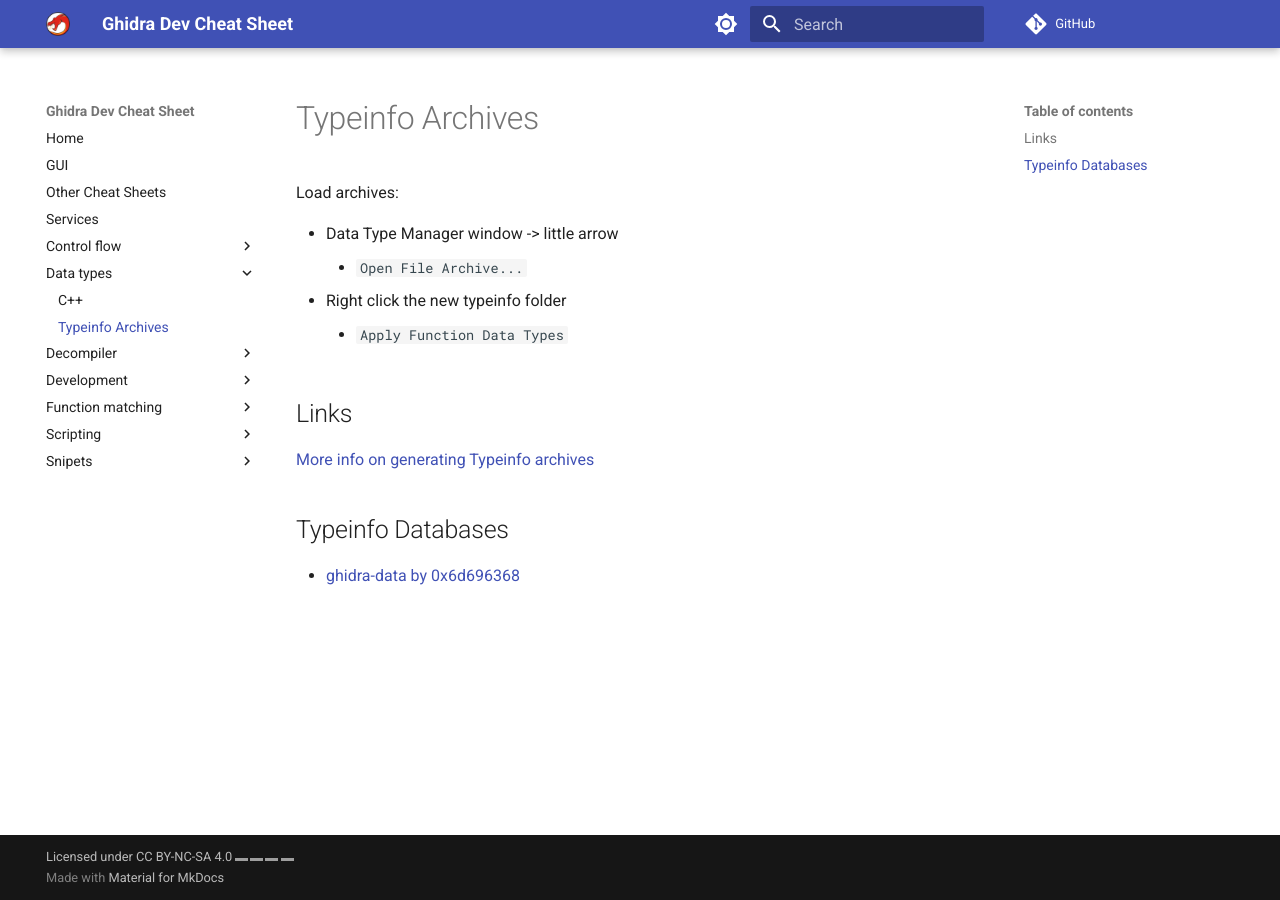
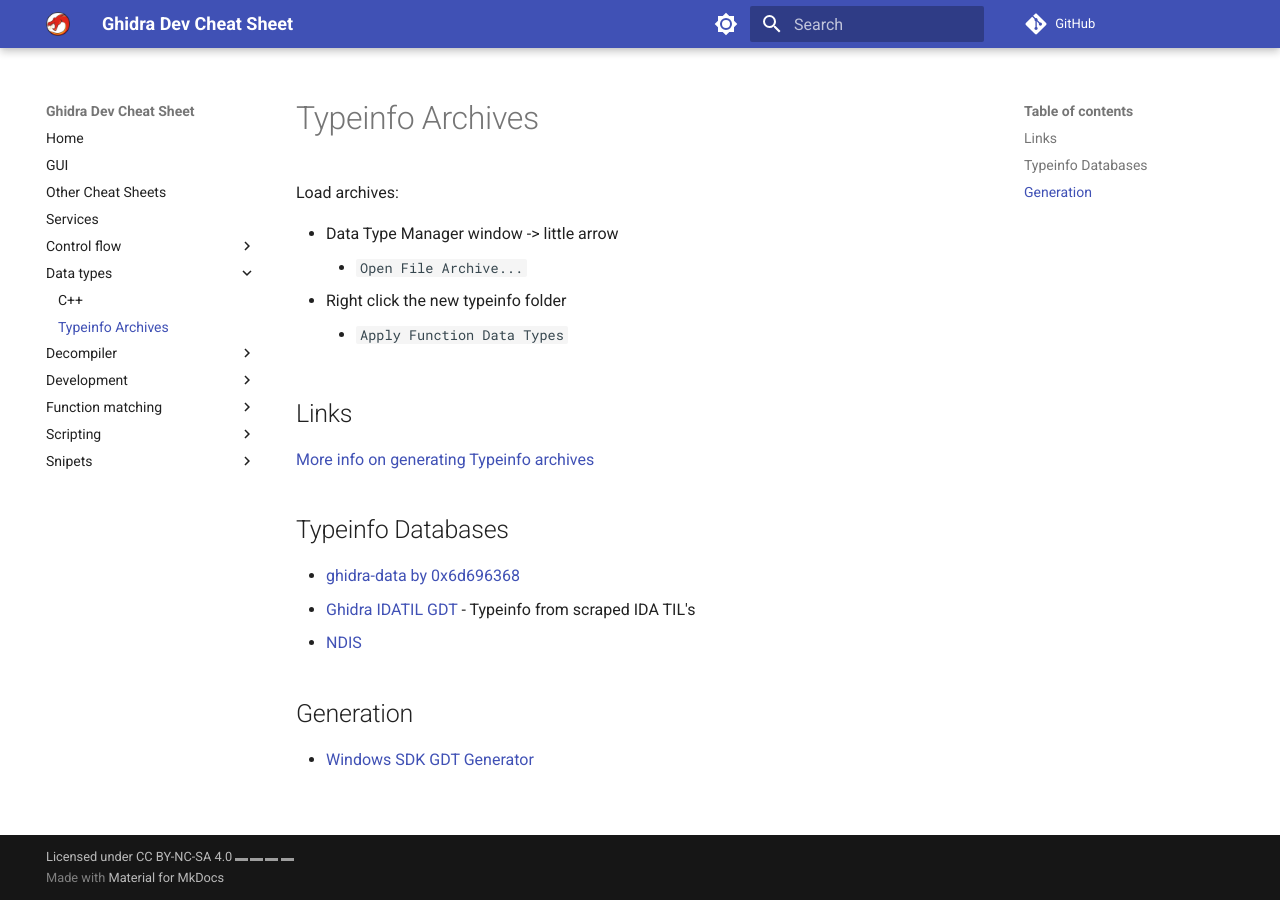
Before and after one commit to v-p-b/ghidra-cheat-sheet, an MkDocs documentation site: the page built from docs/data-types/typeinfo.md, in a window 1280 px wide. Built offline with MkDocs 1.6.1 and Material for MkDocs 9.7.7, drawn with Linux system fonts in a browser that asks for light colours; comment, search, counter and statistics services are not loaded; grey boxes are pictures that could not be loaded.

Commit message:
added typeinfo resources

```diff
--- a/docs/data-types/typeinfo.md
+++ b/docs/data-types/typeinfo.md
@@ -15,3 +15,9 @@
 ## Typeinfo Databases
 
 * [ghidra-data by 0x6d696368](https://github.com/0x6d696368/ghidra-data/tree/master/typeinfo)
+* [Ghidra IDATIL GDT](https://github.com/NyaMisty/ghidra_ida_til) - Typeinfo from scraped IDA TIL's
+* [NDIS](https://github.com/clearseclabs/ghidra-data-types/)
+
+## Generation
+
+* [Windows SDK GDT Generator](https://github.com/T-RN-R/winsdk-gdt)
```
